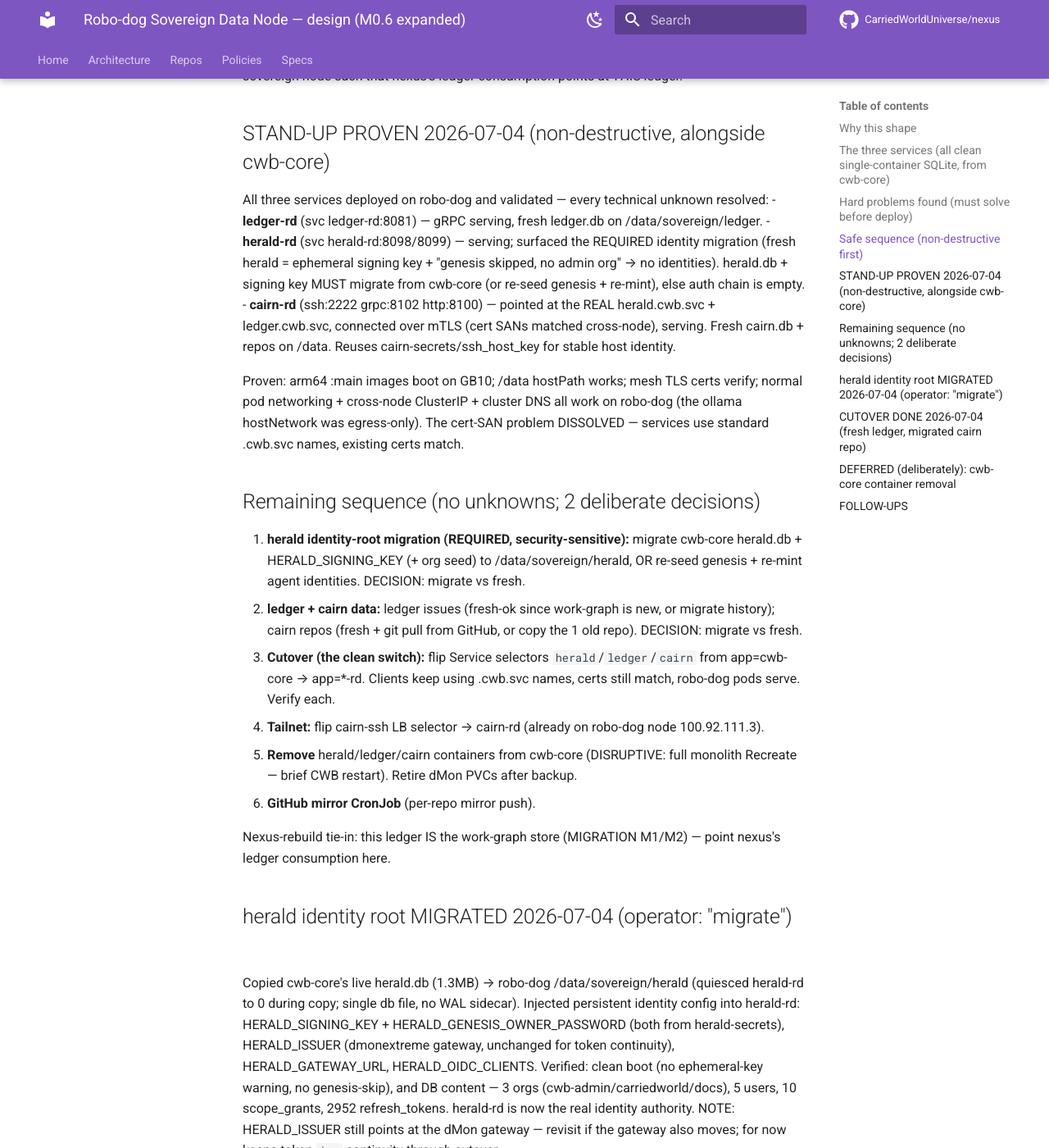
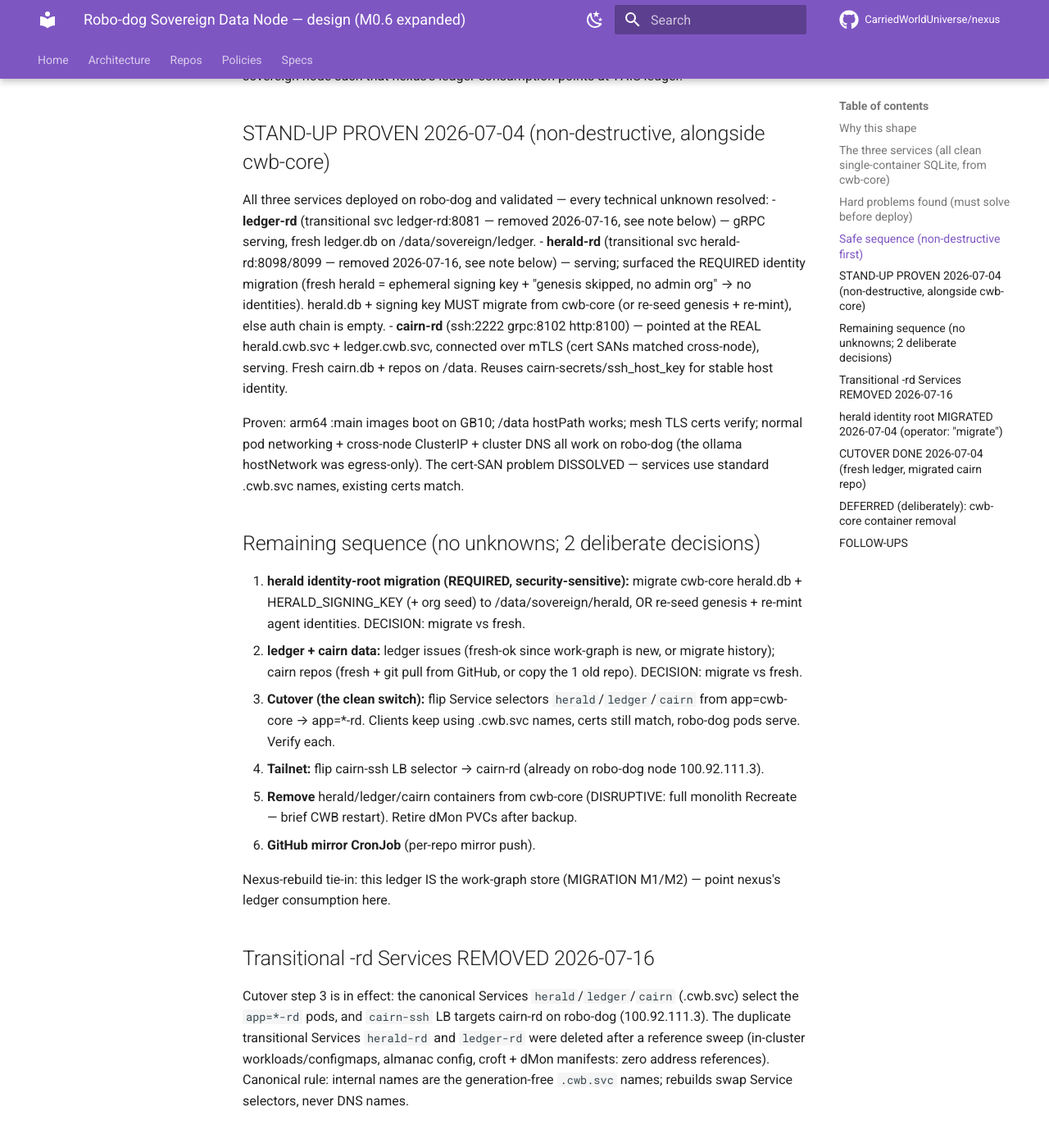
Before and after one commit to CarriedWorldUniverse/nexus, an MkDocs documentation site: the page built from docs/network/SOVEREIGN-DATA-NODE.md, in a window 1280 px wide and 1400 px high, scrolled down 2126 px. Shown: the whole window at 82% size. Built offline with MkDocs 1.6.1 and Material for MkDocs 9.7.7, drawn with Linux system fonts in a browser that asks for light colours; comment, search, counter and statistics services are not loaded.

Commit message:
docs: record removal of transitional herald-rd/ledger-rd Services (2026-07-16)
Canonical .cwb.svc names now select the app=*-rd pods; duplicates deleted
after a zero-hit reference sweep. Rule: rebuilds swap selectors, not DNS names.

Co-Authored-By: Claude Fable 5 <noreply@anthropic.com>

```diff
--- a/docs/network/SOVEREIGN-DATA-NODE.md
+++ b/docs/network/SOVEREIGN-DATA-NODE.md
@@ -38,8 +38,8 @@ Intersects the rebuild: ledger here is ALSO the work-graph store (MIGRATION M1/M
 ## STAND-UP PROVEN 2026-07-04 (non-destructive, alongside cwb-core)
 
 All three services deployed on robo-dog and validated — every technical unknown resolved:
-- **ledger-rd** (svc ledger-rd:8081) — gRPC serving, fresh ledger.db on /data/sovereign/ledger.
-- **herald-rd** (svc herald-rd:8098/8099) — serving; surfaced the REQUIRED identity migration (fresh herald = ephemeral signing key + "genesis skipped, no admin org" → no identities). herald.db + signing key MUST migrate from cwb-core (or re-seed genesis + re-mint), else auth chain is empty.
+- **ledger-rd** (transitional svc ledger-rd:8081 — removed 2026-07-16, see note below) — gRPC serving, fresh ledger.db on /data/sovereign/ledger.
+- **herald-rd** (transitional svc herald-rd:8098/8099 — removed 2026-07-16, see note below) — serving; surfaced the REQUIRED identity migration (fresh herald = ephemeral signing key + "genesis skipped, no admin org" → no identities). herald.db + signing key MUST migrate from cwb-core (or re-seed genesis + re-mint), else auth chain is empty.
 - **cairn-rd** (ssh:2222 grpc:8102 http:8100) — pointed at the REAL herald.cwb.svc + ledger.cwb.svc, connected over mTLS (cert SANs matched cross-node), serving. Fresh cairn.db + repos on /data. Reuses cairn-secrets/ssh_host_key for stable host identity.
 
 Proven: arm64 :main images boot on GB10; /data hostPath works; mesh TLS certs verify; normal pod networking + cross-node ClusterIP + cluster DNS all work on robo-dog (the ollama hostNetwork was egress-only). The cert-SAN problem DISSOLVED — services use standard .cwb.svc names, existing certs match.
@@ -53,6 +53,9 @@ Proven: arm64 :main images boot on GB10; /data hostPath works; mesh TLS certs ve
 6. **GitHub mirror CronJob** (per-repo mirror push).
 
 Nexus-rebuild tie-in: this ledger IS the work-graph store (MIGRATION M1/M2) — point nexus's ledger consumption here.
+
+## Transitional -rd Services REMOVED 2026-07-16
+Cutover step 3 is in effect: the canonical Services `herald`/`ledger`/`cairn` (.cwb.svc) select the `app=*-rd` pods, and `cairn-ssh` LB targets cairn-rd on robo-dog (100.92.111.3). The duplicate transitional Services `herald-rd` and `ledger-rd` were deleted after a reference sweep (in-cluster workloads/configmaps, almanac config, croft + dMon manifests: zero address references). Canonical rule: internal names are the generation-free `.cwb.svc` names; rebuilds swap Service selectors, never DNS names.
 
 ## herald identity root MIGRATED 2026-07-04 (operator: "migrate")
 Copied cwb-core's live herald.db (1.3MB) → robo-dog /data/sovereign/herald (quiesced herald-rd to 0 during copy; single db file, no WAL sidecar). Injected persistent identity config into herald-rd: HERALD_SIGNING_KEY + HERALD_GENESIS_OWNER_PASSWORD (both from herald-secrets), HERALD_ISSUER (dmonextreme gateway, unchanged for token continuity), HERALD_GATEWAY_URL, HERALD_OIDC_CLIENTS. Verified: clean boot (no ephemeral-key warning, no genesis-skip), and DB content — 3 orgs (cwb-admin/carriedworld/docs), 5 users, 10 scope_grants, 2952 refresh_tokens. herald-rd is now the real identity authority. NOTE: HERALD_ISSUER still points at the dMon gateway — revisit if the gateway also moves; for now keeps token `iss` continuity through cutover.
```
